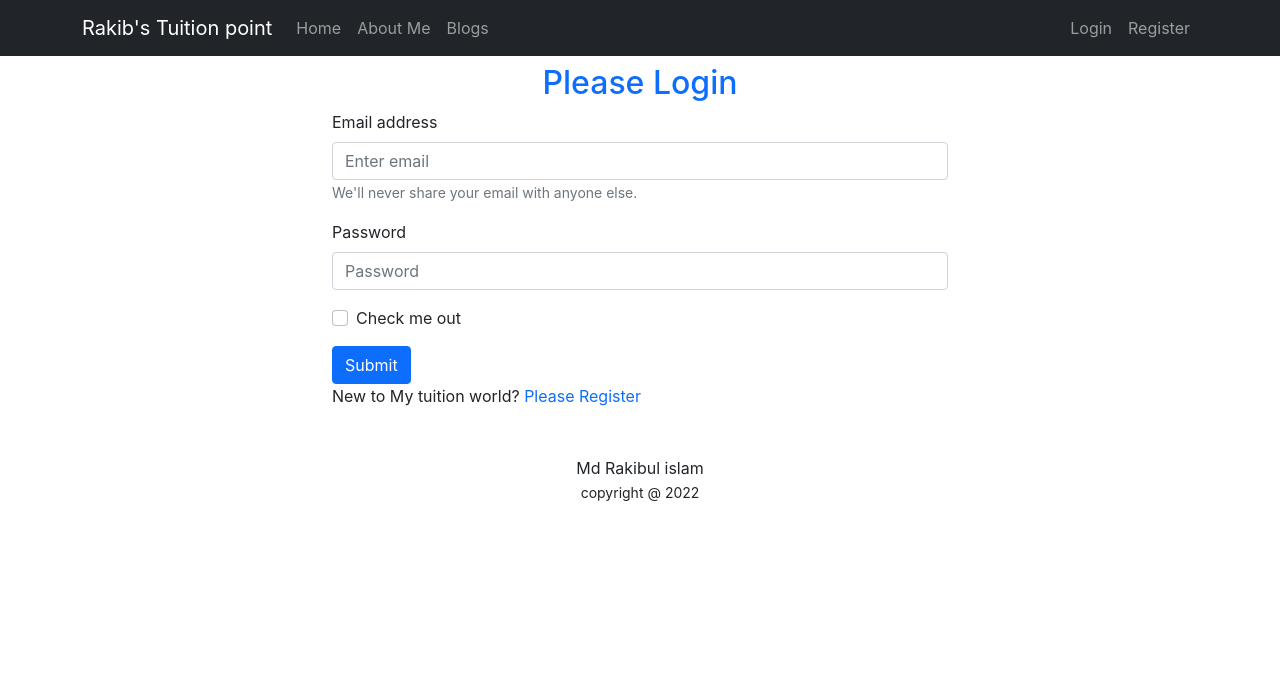
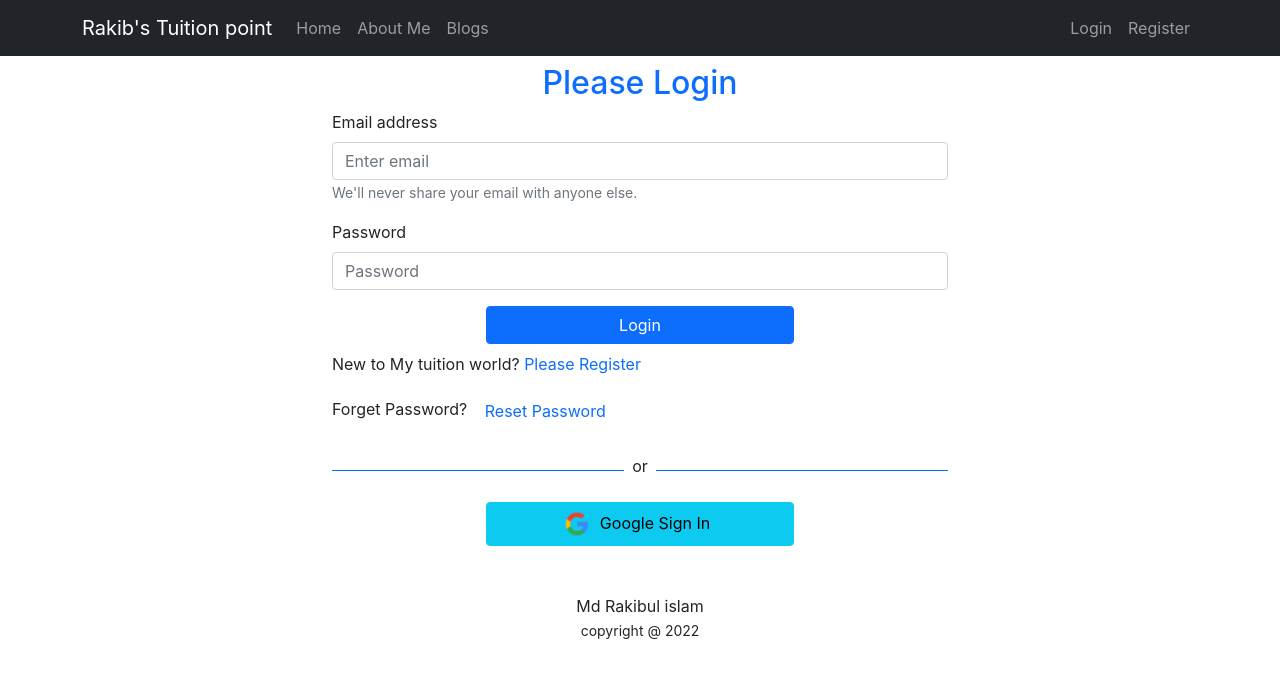
Before and after one commit to Rakib-cloud/RS-Tuition-app, a React (Create React App) app: page /login in a window 1280 px wide. Shown: the top 678 px of the page. Built offline with nearby package versions, Linux system fonts and the light colour scheme; no server answers.

Commit message:
update profile and email verify

```diff
--- a/src/Pages/Aboutme/Aboutme.js
+++ b/src/Pages/Aboutme/Aboutme.js
@@ -1,19 +1,25 @@
 import React from 'react';
-
+import { Card } from 'react-bootstrap';
+import me from '../../images/1.JPG'
 const Aboutme = () => {
     return (
-        <div>
-            <div>
-                <h5>A self-driven attitude, willingness to learn and a strong presence of mind. Energetic, devoted, sincere and hardworking is my one and only motto for doing any work.
 
-                Currently i am working with ANTT Robotics LtdAs a Research Associate and Head of Education.Here i develop STEM Curriculum.Besides my activities i want to be a successfull web developer in this year.For fullfill this target i try my best to learn with programming hero.
 
-</h5>
-            </div>
-            <div>
-                <img style={{width:'100px',height:'100px'}} src="" alt="" />
-            </div>
-        </div>
+<div className='container '>
+<Card style={{ width: '50%',marginLeft:'200px'  }}>
+  <Card.Img variant="top" src={me} />
+  <Card.Body>
+    <Card.Title>ITS Me Rakibul islam</Card.Title>
+    <Card.Text>
+    A self-driven attitude, willingness to learn and a strong presence of mind. Energetic, devoted, sincere and hardworking is my one and only motto for doing any work.
+
+              Currently i am working with ANTT Robotics LtdAs a Research Associate and Head of Education.Here i develop STEM Curriculum.Besides my activities i want to be a successfull web developer in this year.For fullfill this target i try my best to learn with programming hero.
+    </Card.Text>
+  </Card.Body>
+
+
+</Card>
+</div>
     );
 };
 
--- a/src/Pages/Login/Login/Login.js
+++ b/src/Pages/Login/Login/Login.js
@@ -1,8 +1,10 @@
 import React, { useRef } from 'react';
 import { Button, Form } from 'react-bootstrap';
-import { useSignInWithEmailAndPassword } from 'react-firebase-hooks/auth';
+import { useSendPasswordResetEmail, useSignInWithEmailAndPassword } from 'react-firebase-hooks/auth';
 import { Link,  useLocation,  useNavigate } from 'react-router-dom';
+
 import auth from '../../../firebase.init';
+import SocialLogin from '../SocialLogin/SocialLogin';
 
 const Login = () => {
     const [
@@ -18,6 +20,10 @@ const Login = () => {
     const location = useLocation();
 
 
+    //reset password
+
+    const [sendPasswordResetEmail, sending] = useSendPasswordResetEmail(auth);
+
     let from = location.state?.from?.pathname || "/";
 
     const handleSubmit = event => {
@@ -32,6 +38,19 @@ const Login = () => {
     }
     if(user){
         navigate(from, { replace: true });
+    }
+
+
+    //reset password function
+
+    const resetPassword = async () => {
+        const email = emailRef.current.value;
+
+            await sendPasswordResetEmail(email);
+            alert('sent email')
+
+
+
     }
     return (
         <div className='container w-50 mx-auto'>
@@ -49,14 +68,15 @@ const Login = () => {
                     <Form.Label>Password</Form.Label>
                     <Form.Control ref={passwordRef} type="password" placeholder="Password" required />
                 </Form.Group>
-                <Form.Group className="mb-3" controlId="formBasicCheckbox">
-                    <Form.Check type="checkbox" label="Check me out" />
-                </Form.Group>
-                <Button variant="primary" type="submit">
-                    Submit
+
+                <Button variant="primary mx-auto w-50 d-block mb-2" type="submit" >
+                    Login
                 </Button>
             </Form>
             <p>New to My tuition world? <Link to="/register" className='text-primary pe-auto text-decoration-none' onClick={navigateRegister}>Please Register</Link> </p>
+
+            <p>Forget Password? <button className='btn btn-link text-primary pe-auto text-decoration-none' onClick={resetPassword}>Reset Password</button> </p>
+            <SocialLogin></SocialLogin>
         </div>
     );
 };
--- a/src/Pages/Login/Register/Register.js
+++ b/src/Pages/Login/Register/Register.js
@@ -1,6 +1,6 @@
 import React from 'react';
 import { Link, useNavigate } from 'react-router-dom';
-import { useCreateUserWithEmailAndPassword } from 'react-firebase-hooks/auth';
+import { useCreateUserWithEmailAndPassword, useUpdateProfile } from 'react-firebase-hooks/auth';
 import './Register.css';
 import auth from '../../../firebase.init';
 const Register = () => {
@@ -9,7 +9,10 @@ const Register = () => {
         user,
         loading,
         error,
-      ] = useCreateUserWithEmailAndPassword(auth);
+      ] = useCreateUserWithEmailAndPassword(auth,{sendEmailVerification: true}); //email verify
+
+      //update profile work
+      const [updateProfile, updating, updateError] = useUpdateProfile(auth);
 
     const navigate = useNavigate();
     const navigateLogin = () => {
@@ -20,13 +23,19 @@ const Register = () => {
    }
     //handle register
 
-    const handleRegister = event => {
+    const handleRegister = async (event) => {
         event.preventDefault();
         const name = event.target.name.value;
         const email = event.target.email.value;
         const password = event.target.password.value;
         console.log(name,email,password)
         createUserWithEmailAndPassword(email,password);
+
+
+        await createUserWithEmailAndPassword(email, password);
+        await updateProfile({ displayName: name });
+        console.log('Updated profile');
+        navigate('/home');
     }
     return (
         <div  className='register-form'>
--- /dev/null
+++ b/src/Pages/Login/SocialLogin/SocialLogin.js
@@ -0,0 +1,37 @@
+import React from 'react';
+import { useSignInWithGoogle } from 'react-firebase-hooks/auth';
+import { Navigate, useNavigate } from 'react-router-dom';
+import auth from '../../../firebase.init';
+import google from '../../../images/logo.png';
+const SocialLogin = () => {
+    const [signInWithGoogle, user, loading, error] = useSignInWithGoogle(auth);
+   const navigate=useNavigate();
+   let errorElement;
+    if (error) {
+        errorElement = <div>
+            <p className='text-danger'>Error: {error.message}</p>
+        </div>
+    }
+
+    if (user) {
+        navigate('/home');
+    }
+    return (
+        <div>
+             <div className='d-flex align-items-center'>
+                <div style={{ height: '1px' }} className='bg-primary w-50'></div>
+                <p className='mt-2 px-2'>or</p>
+                <div style={{ height: '1px' }} className='bg-primary w-50'></div>
+            </div>
+            {errorElement}
+            <div>
+                <button   className='btn btn-info w-50 d-block mx-auto my-2' onClick={() => signInWithGoogle()}>
+                <img style={{ width: '30px' }} src={google} alt="" />
+                <span className='px-2'>Google Sign In</span>
+                    </button>
+            </div>
+        </div>
+    );
+};
+
+export default SocialLogin;
```
Also changed, not shown: src/images/logo.png (added), 1 other file (tests, documents, lock files or other folders).
